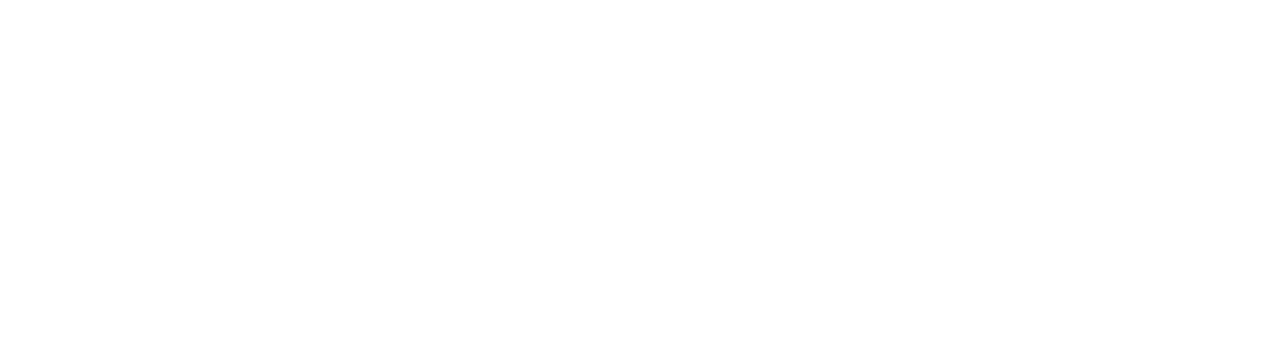
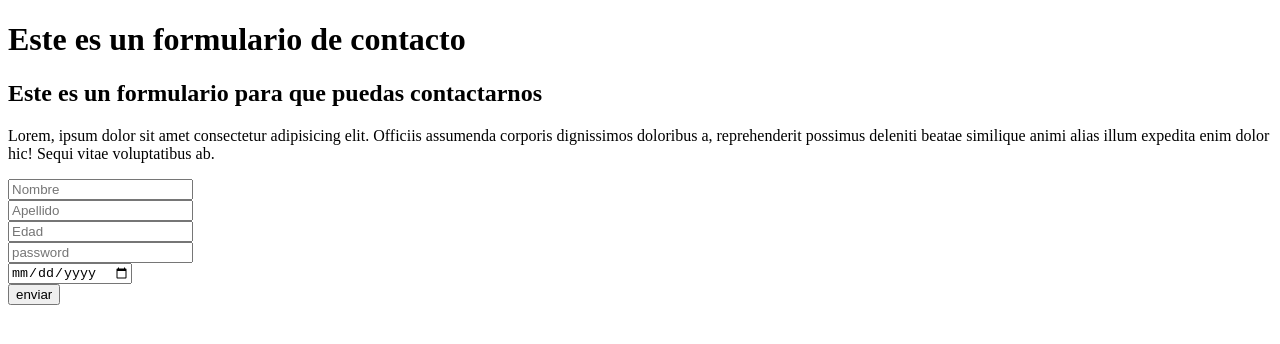
Before and after one commit to kpinchi/RpositorioHenry, a website: page C3 HTML/contacto.html in a window 1280 px wide. Drawn offline with Linux system fonts and the light colour scheme.

Commit message:
termno de la C3

```diff
--- a/C3 HTML/contacto.html
+++ b/C3 HTML/contacto.html
@@ -0,0 +1,48 @@
+<!DOCTYPE html>
+<html lang="en">
+<head>
+    <meta charset="UTF-8">
+    <meta name="viewport" content="width=device-width, initial-scale=1.0">
+    <title>Document</title>
+</head>
+<body>
+
+    <header>
+        <h1>Este es un formulario de contacto</h1>
+    </header>
+    <main>
+        <div>
+            <h2>Este es un formulario para que puedas contactarnos</h2>
+            <p>Lorem, ipsum dolor sit amet consectetur adipisicing
+                elit. Officiis assumenda corporis dignissimos doloribus
+                a, reprehenderit possimus deleniti beatae similique animi alias
+                illum expedita enim dolor hic! Sequi vitae voluptatibus ab.</p>
+        </div>
+        <form>
+            <div>
+
+                <input type="text" name="nombre" placeholder="Nombre" />
+            </div>
+            <div>
+
+                <input type="text" name="apellido" placeholder="Apellido"/>
+            </div>
+            <div>
+
+                <input type="number" name="edad" placeholder="Edad"/>
+            </div>
+            <div>
+
+                <input type="password" name="password" placeholder="password"/>
+            </div>
+            <div>
+
+                <input type="date" name="fecha de nacimiento" placeholder="nacimiento"/>
+            </div>
+            <button>enviar</button>
+
+        </form>
+    </main>
+
+</body>
+</html>
```
Also changed, not shown: C3 HTML/index.html (+2 -1 lines).
